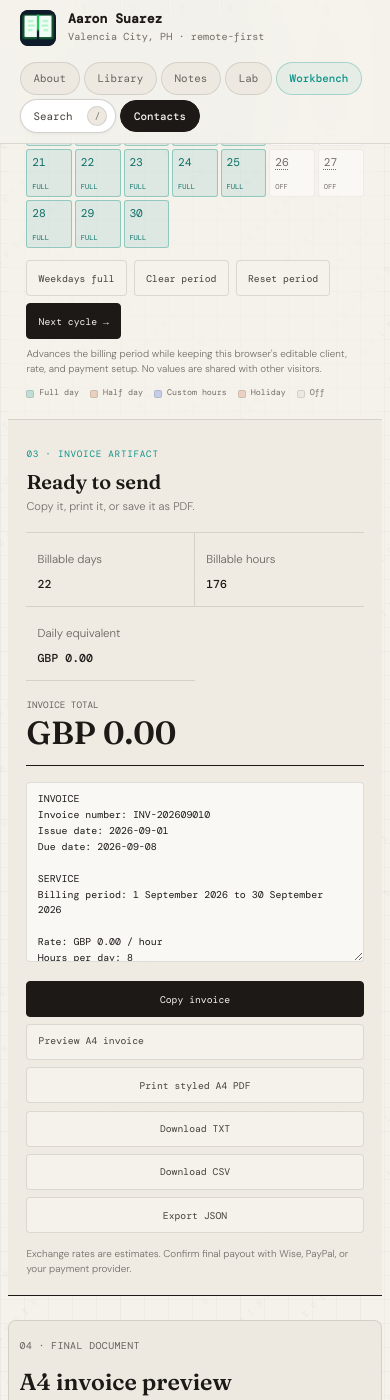
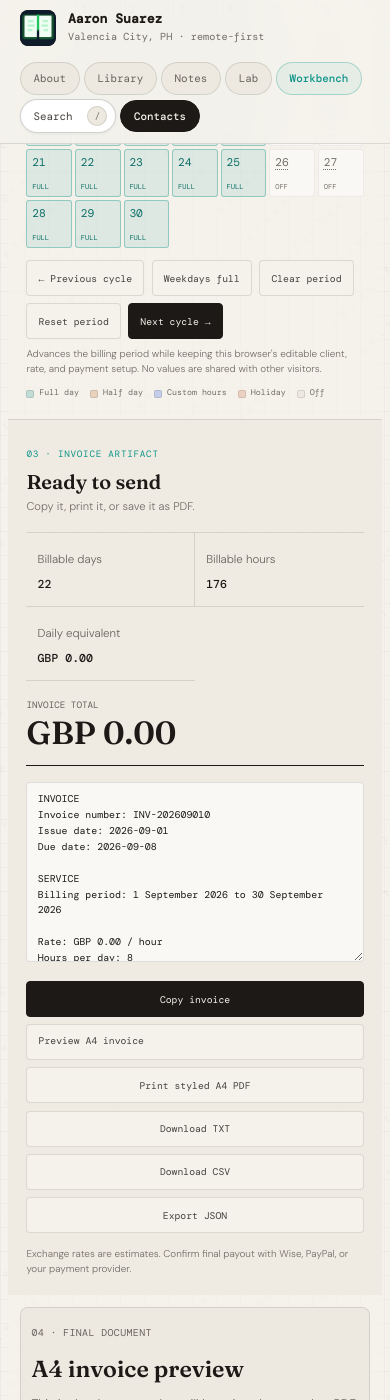
Before and after one commit to suarezaaronroy-sys/library, a Jekyll site: the page built from workbench/billing/index.html, in a window 390 px wide and 1400 px high, scrolled down 3069 px. Built offline with Jekyll 4.4.1, drawn with Linux system fonts in a browser that asks for light colours; some of the changed text lies outside the part shown.

Commit message:
Add previous cycle and side-by-side invoice review

```diff
--- a/_includes/head.html
+++ b/_includes/head.html
@@ -11,9 +11,9 @@
 <link href="https://fonts.googleapis.com/css2?family=DM+Mono:wght@400;500&family=Fraunces:ital,opsz,wght@0,9..144,300;0,9..144,600;1,9..144,300;1,9..144,600&family=DM+Sans:wght@300;400;500&display=swap" rel="stylesheet">
 <script>document.documentElement.classList.add('js-img');if(typeof document.startViewTransition==='function')document.documentElement.classList.add('supports-view-transitions');</script>
 <link rel="stylesheet" href="{{ '/assets/css/main.css?v=17' | relative_url }}">
-{% if page.workbench %}<link rel="stylesheet" href="{{ '/assets/css/workbench.css?v=24' | relative_url }}">{% endif %}
+{% if page.workbench %}<link rel="stylesheet" href="{{ '/assets/css/workbench.css?v=25' | relative_url }}">{% endif %}
 {% if page.extra_css %}
-{% for stylesheet in page.extra_css %}<link rel="stylesheet" href="{{ stylesheet | relative_url }}?v=2">{% endfor %}
+{% for stylesheet in page.extra_css %}<link rel="stylesheet" href="{{ stylesheet | relative_url }}?v=3">{% endfor %}
 {% endif %}
 {% if site.google_analytics %}
 <script async src="https://www.googletagmanager.com/gtag/js?id={{ site.google_analytics }}"></script>
--- a/_layouts/workbench.html
+++ b/_layouts/workbench.html
@@ -60,5 +60,5 @@
 {% if page.canvas %}<script src="{{ '/assets/vendor/cytoscape/cytoscape-3.34.0.min.js' | relative_url }}"></script>{% endif %}
 <script type="module" src="{{ '/assets/js/workbench/core.js' | relative_url }}?v=1"></script>
 {% if page.workbench_script %}
-<script type="module" src="{{ page.workbench_script | relative_url }}?v=31"></script>
+<script type="module" src="{{ page.workbench_script | relative_url }}?v=32"></script>
 {% endif %}
--- a/assets/css/invoice.css
+++ b/assets/css/invoice.css
@@ -11,14 +11,14 @@
 .billing-optional-fields summary{cursor:pointer;font-family:var(--mono);font-size:.68rem;font-weight:500;color:var(--ink2)}
 .billing-optional-fields-body{margin-top:.9rem}
 
-.invoice-preview-shell{margin-top:1.5rem;border:1px solid var(--border);border-radius:8px;background:var(--bg2);padding:1.25rem}
+.invoice-preview-shell{grid-column:3;grid-row:1;margin:0 1.15rem 1.15rem;border:1px solid var(--border);border-radius:8px;background:var(--bg2);padding:1rem}
 .invoice-preview-header{display:flex;align-items:flex-start;justify-content:space-between;gap:1rem;max-width:210mm;margin:0 auto 1rem}
 .invoice-preview-header span{color:var(--ink3);font-family:var(--mono);font-size:.62rem;letter-spacing:.04em;text-transform:uppercase}
 .invoice-preview-header h2{margin:.2rem 0 0;color:var(--ink);font-family:var(--serif);font-size:1.45rem}
 .invoice-preview-header p{margin:.3rem 0 0;color:var(--ink3);font-size:.78rem}
 .invoice-preview-badge{flex:none;border:1px solid var(--border);border-radius:999px;background:var(--bg);padding:.45rem .65rem;color:var(--accent)!important}
-.invoice-preview-stage{box-sizing:border-box;width:100%;max-width:210mm;min-height:297mm;margin:0 auto;background:#fff;padding:16mm;box-shadow:0 14px 40px rgba(28,25,23,.14)}
-.invoice-preview-stage .invoice-document{min-height:265mm}
+.invoice-preview-stage{box-sizing:border-box;width:100%;max-width:210mm;aspect-ratio:210/297;margin:0 auto;background:#fff;padding:clamp(8mm,2.2vw,16mm);box-shadow:0 14px 40px rgba(28,25,23,.14)}
+.invoice-preview-stage .invoice-document{min-height:0}
 
 .invoice-document{
   --invoice-ink:#20262f;
@@ -89,14 +89,20 @@
   .workbench-frame{max-width:none!important;margin:0!important;padding:0!important}
   .workbench-header,.workbench-nav{display:none!important}
   .workbench-content{margin:0!important;padding:0!important}
+  .billing-tool-ui>.workspace-view-tabs,.billing-tool-ui>[data-billing-view-panel]:not(#billing-workspace),#billing-workspace>:not(.invoice-preview-shell){display:none!important}
+  #billing-workspace{display:block!important;border:0!important;background:#fff!important}
   .invoice-preview-shell{display:block!important;margin:0!important;border:0!important;border-radius:0!important;background:#fff!important;padding:0!important}
-  .invoice-preview-stage{width:auto!important;max-width:none!important;min-height:0!important;margin:0!important;padding:0!important;box-shadow:none!important}
+  .invoice-preview-stage{width:auto!important;max-width:none!important;min-height:0!important;aspect-ratio:auto!important;margin:0!important;padding:0!important;box-shadow:none!important}
   .invoice-document{min-height:265mm;background:#fff!important;color:#20262f!important}
   .invoice-lines tr,.invoice-totals,.invoice-payment{break-inside:avoid;page-break-inside:avoid}
 }
 
+@media (max-width:1240px){
+  .invoice-preview-shell{grid-column:2;grid-row:2;margin:1.15rem}
+}
+
 @media (max-width:720px){
-  .invoice-preview-shell{padding:.65rem;overflow-x:auto}
+  .invoice-preview-shell{margin:.75rem;padding:.65rem;overflow-x:auto}
   .invoice-preview-header{display:grid}
   .invoice-preview-stage{min-width:620px;padding:12mm}
 }
--- a/assets/css/workbench.css
+++ b/assets/css/workbench.css
@@ -148,11 +148,14 @@
 .workspace-view-tabs{display:flex;overflow-x:auto;border-top:1px solid var(--ink);border-bottom:1px solid var(--ink)}
 .workspace-view-tabs button{min-width:120px;height:42px;border:0;border-right:1px solid var(--border);background:transparent;padding:0 1rem;color:var(--ink3);font-family:var(--mono);font-size:.64rem;cursor:pointer;transition:color .15s ease,background-color .15s ease}
 .workspace-view-tabs button[aria-selected="true"]{background:var(--ink);color:var(--dark-fg)}
-.billing-layout{display:grid;grid-template-columns:clamp(300px,18vw,350px) minmax(560px,1fr) clamp(320px,20vw,380px);border-bottom:1px solid var(--ink);background:rgba(245,242,236,.66)}
+.billing-layout{display:grid;grid-template-columns:clamp(300px,18vw,350px) repeat(2,minmax(430px,1fr));align-items:start;border-bottom:1px solid var(--ink);background:rgba(245,242,236,.66)}
 .budget-layout{display:grid;grid-template-columns:minmax(420px,.7fr) minmax(540px,1.3fr);border-bottom:1px solid var(--ink);background:rgba(245,242,236,.66)}
 .budget-layout[hidden],.billing-layout[hidden]{display:none}
 .workbench-panel{min-width:0;padding:clamp(1.15rem,1.5vw,1.65rem)}
 .workbench-panel+.workbench-panel{border-left:1px solid var(--border)}
+.billing-layout>.workbench-panel:first-child{grid-column:1;grid-row:1 / span 2}
+.billing-layout>.billing-calendar-panel{grid-column:2;grid-row:1}
+.billing-layout>.billing-summary{grid-column:2 / 4;grid-row:2;border-top:1px solid var(--border);border-left:1px solid var(--border)}
 .workbench-panel-head{display:flex;align-items:flex-start;justify-content:space-between;gap:1rem;margin-bottom:1rem}
 .workbench-panel-head span{color:var(--teal);font-family:var(--mono);font-size:.58rem;text-transform:uppercase;letter-spacing:.08em}
 .workbench-panel-head h2{margin-top:.25rem;font-family:var(--serif);font-size:1.25rem;line-height:1.15}
@@ -431,6 +434,9 @@
   .desk-os-grid{grid-template-columns:minmax(0,1fr) minmax(320px,.75fr)}
   .desk-panel:last-child{grid-column:1 / -1;border-top:1px solid var(--border)}
   .billing-layout{grid-template-columns:300px minmax(0,1fr)}
+  .billing-layout>.workbench-panel:first-child{grid-column:1;grid-row:1 / span 3}
+  .billing-layout>.billing-calendar-panel{grid-column:2;grid-row:1}
+  .billing-layout>.billing-summary{grid-column:2;grid-row:3}
   .budget-layout{grid-template-columns:320px minmax(0,1fr)}
   .personal-budget-layout{grid-template-columns:320px minmax(0,1fr)}
   .personal-budget-layout>.billing-summary{grid-column:1 / -1;border-top:1px solid var(--border)}
@@ -446,6 +452,9 @@
   .desk-panel:last-child{grid-column:1 / -1;border-top:1px solid var(--border)}
   .recent-workspaces{grid-template-columns:repeat(2,minmax(0,1fr));gap:0 1rem}
   .billing-layout{grid-template-columns:250px minmax(0,1fr)}
+  .billing-layout>.workbench-panel:first-child{grid-column:1;grid-row:1 / span 3}
+  .billing-layout>.billing-calendar-panel{grid-column:2;grid-row:1}
+  .billing-layout>.billing-summary{grid-column:2;grid-row:3}
   .budget-layout{grid-template-columns:300px minmax(0,1fr)}
   .personal-budget-layout{grid-template-columns:300px minmax(0,1fr)}
   .personal-budget-layout>.billing-summary{grid-column:1 / -1;border-top:1px solid var(--border)}
--- a/assets/js/workbench/billing.js
+++ b/assets/js/workbench/billing.js
@@ -16,8 +16,9 @@
   monthsInPeriod,
   nextBillingCycle,
   number,
+  previousBillingCycle,
   shiftDateMonths
-} from "./billing-core.mjs?v=9";
+} from "./billing-core.mjs?v=10";
 import { renderInvoiceDocument } from "./invoice-document.mjs?v=2";
 import { loadState, saveState } from "./store.js?v=5";
 import "./personal-budget.js?v=4";
@@ -223,7 +224,9 @@
       persist();
       render();
     } else if (action === "next-cycle") {
-      advanceToNextCycle();
+      changeBillingCycle(1);
+    } else if (action === "previous-cycle") {
+      changeBillingCycle(-1);
     } else if (action === "copy-summary") {
       try {
         await navigator.clipboard.writeText(document.querySelector("#invoice-output").value);
@@ -342,23 +345,25 @@
     renderBillingMode();
   }
 
-  function advanceToNextCycle() {
+  function changeBillingCycle(direction) {
     const previousPeriod = { ...state.period };
     const previousIssueDate = state.profile.issueDate;
     const previousInvoiceNumber = state.profile.invoiceNumber;
-    const next = nextBillingCycle(previousPeriod);
-    if (!next.shiftMonths) {
-      announce("Set a valid billing period before starting the next cycle.");
+    const cycle = direction > 0
+      ? nextBillingCycle(previousPeriod)
+      : previousBillingCycle(previousPeriod);
+    if (!cycle.shiftMonths) {
+      announce("Set a valid billing period before changing cycles.");
       return;
     }
 
-    state.period = { start: next.start, end: next.end };
+    state.period = { start: cycle.start, end: cycle.end };
     state.dates = {
       ...state.dates,
-      ...buildPeriodStatuses(next.start, next.end)
+      ...buildPeriodStatuses(cycle.start, cycle.end, state.dates)
     };
-    state.profile.issueDate = shiftDateMonths(state.profile.issueDate, next.shiftMonths);
-    state.profile.dueDate = shiftDateMonths(state.profile.dueDate, next.shiftMonths);
+    state.profile.issueDate = shiftDateMonths(state.profile.issueDate, cycle.shiftMonths);
+    state.profile.dueDate = shiftDateMonths(state.profile.dueDate, cycle.shiftMonths);
     if (previousInvoiceNumber === invoiceNumberForDate(previousIssueDate)) {
       state.profile.invoiceNumber = invoiceNumberForDate(state.profile.issueDate);
     }
@@ -370,7 +375,7 @@
     form.elements.namedItem("invoiceNumber").value = state.profile.invoiceNumber;
     persist();
     render();
-    announce(`Next cycle ready: ${state.period.start} to ${state.period.end}.`);
+    announce(`${direction > 0 ? "Next" : "Previous"} cycle ready: ${state.period.start} to ${state.period.end}.`);
   }
 
   function hydrateBudget() {
--- a/workbench/billing/index.html
+++ b/workbench/billing/index.html
@@ -12,7 +12,7 @@
 extra_css:
   - /assets/css/invoice.css
 ---
-<div class="no-print billing-tool-ui">
+<div class="billing-tool-ui">
 <div class="workspace-view-tabs" role="tablist" aria-label="Billing tools">
   <button type="button" role="tab" aria-selected="true" data-billing-view="invoice">Invoice</button>
   <button type="button" role="tab" aria-selected="false" data-billing-view="budget">Client budget</button>
@@ -408,6 +408,7 @@
     <div id="billing-calendar" class="billing-calendars" aria-label="Billing period calendars"></div>
 
     <div class="calendar-actions">
+      <button class="workbench-button" type="button" data-action="previous-cycle">← Previous cycle</button>
       <button class="workbench-button" type="button" data-action="select-weekdays">Weekdays full</button>
       <button class="workbench-button" type="button" data-action="clear-period">Clear period</button>
       <button class="workbench-button" type="button" data-action="reset-period">Reset period</button>
@@ -455,6 +456,18 @@
     <p class="billing-disclaimer">Exchange rates are estimates. Confirm final payout with Wise, PayPal, or your payment provider.</p>
     <output id="billing-toast" class="workbench-toast" aria-live="polite"></output>
   </aside>
+
+  <section id="invoice-preview" class="invoice-preview-shell" aria-labelledby="invoice-preview-title">
+    <header class="invoice-preview-header no-print">
+      <div>
+        <span>04 · Final document</span>
+        <h2 id="invoice-preview-title">A4 invoice preview</h2>
+        <p>This is the document that will be printed or saved as PDF—not the text summary.</p>
+      </div>
+      <span class="invoice-preview-badge">Styled invoice · v2</span>
+    </header>
+    <div id="invoice-print-root" class="invoice-preview-stage"></div>
+  </section>
 </div>
 
 <div id="budget-workspace" class="budget-layout" data-billing-view-panel="budget" hidden>
@@ -546,15 +559,3 @@
   </aside>
 </div>
 </div>
-
-<section id="invoice-preview" class="invoice-preview-shell" data-billing-view-panel="invoice" aria-labelledby="invoice-preview-title">
-  <header class="invoice-preview-header no-print">
-    <div>
-      <span>04 · Final document</span>
-      <h2 id="invoice-preview-title">A4 invoice preview</h2>
-      <p>This is the document that will be printed or saved as PDF—not the text summary above.</p>
-    </div>
-    <span class="invoice-preview-badge">Styled invoice · v2</span>
-  </header>
-  <div id="invoice-print-root" class="invoice-preview-stage"></div>
-</section>
```
Also changed, not shown: assets/js/workbench/billing-core.mjs (+16 -0 lines), tests/workbench-billing.test.mjs (+6 -0 lines).
